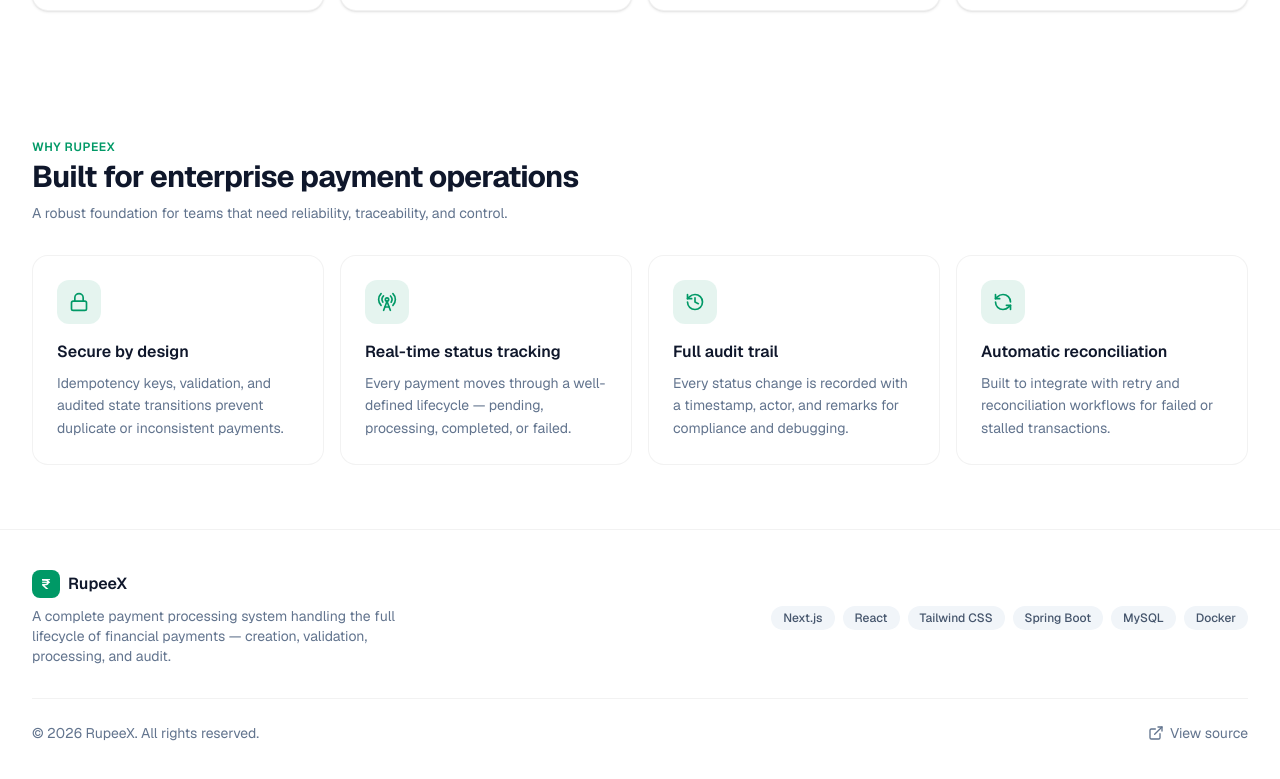
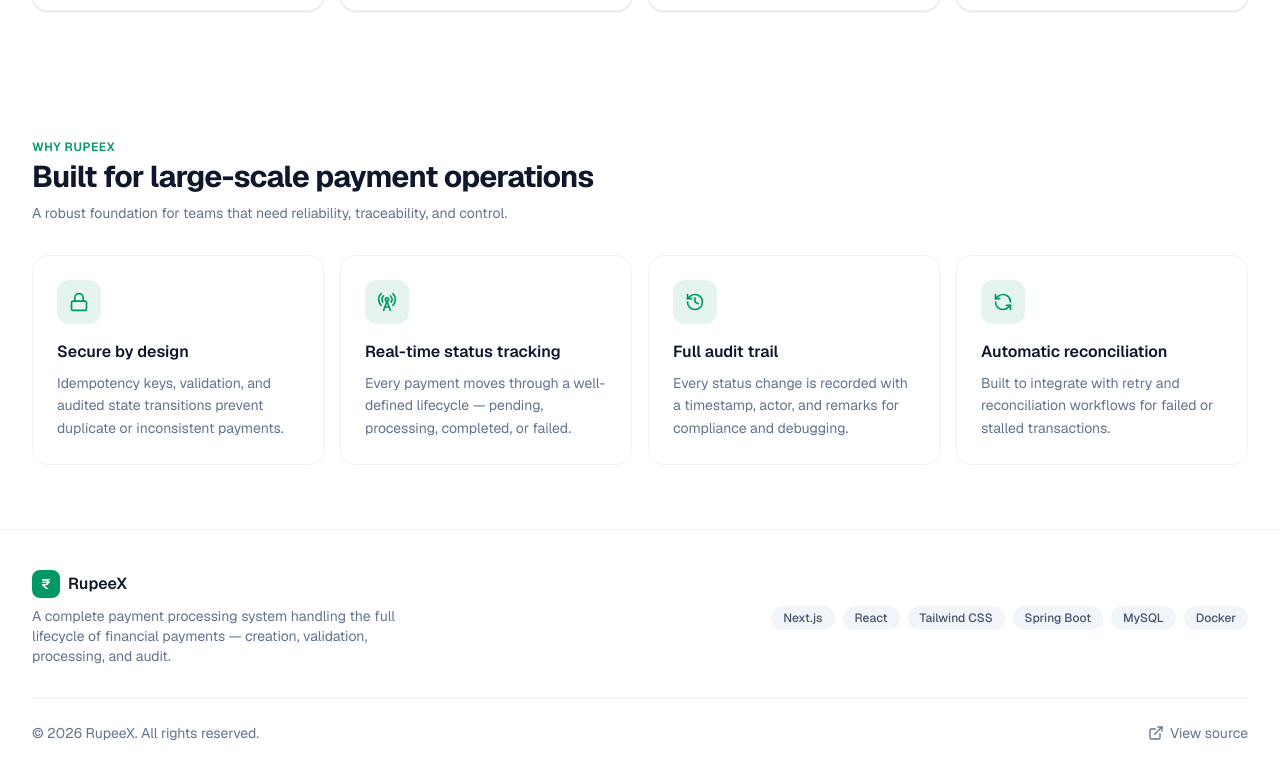
Before and after one commit to Neueda-Learning/108-01-RupeeX-payment-processing, a Next.js app in the folder frontend/: page / in a window 1280 px wide. Shown: the part 1913-2692 px from the top of the page. Built offline with nearby package versions, Linux system fonts and the light colour scheme; no server answers.

Commit message:
feat(frontend): align dashboard dependencies and messaging

```diff
--- a/frontend/src/app/page.tsx
+++ b/frontend/src/app/page.tsx
@@ -111,7 +111,7 @@ export default async function Home() {
       <Section
         id="features"
         eyebrow="Why RupeeX"
-        title="Built for enterprise payment operations"
+        title="Built for large-scale payment operations"
         description="A robust foundation for teams that need reliability, traceability, and control."
       >
         <div className="grid grid-cols-1 gap-4 sm:grid-cols-2 lg:grid-cols-4">
```
Also changed, not shown: frontend/package.json (+12 -3 lines).
